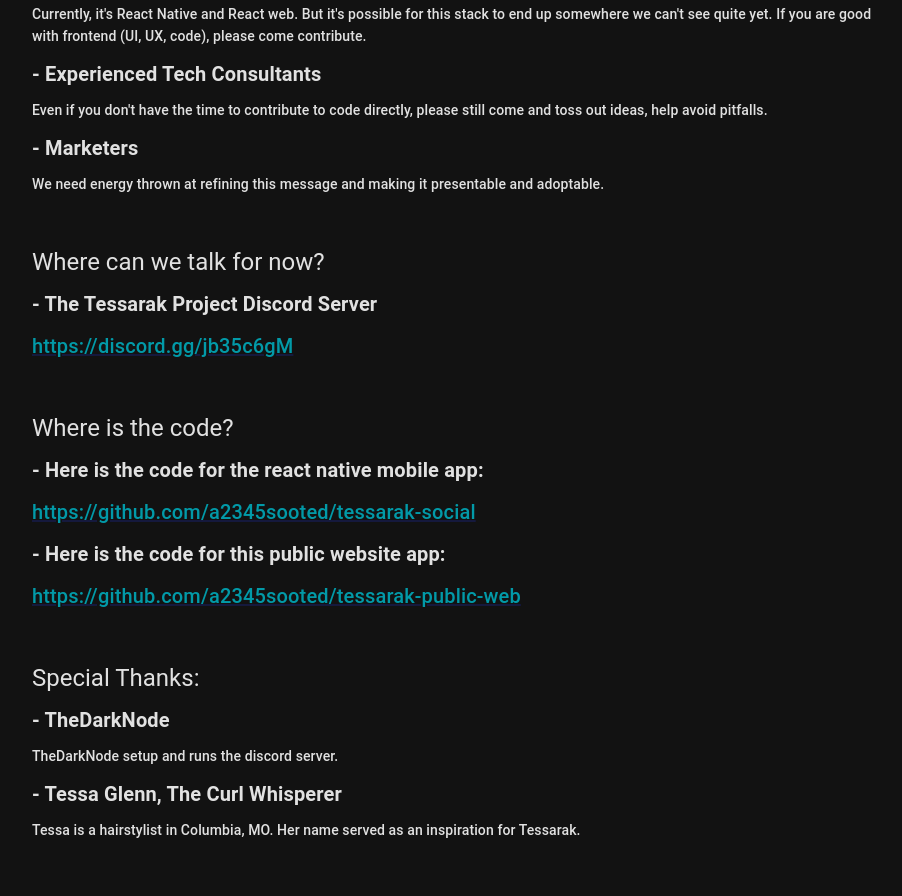
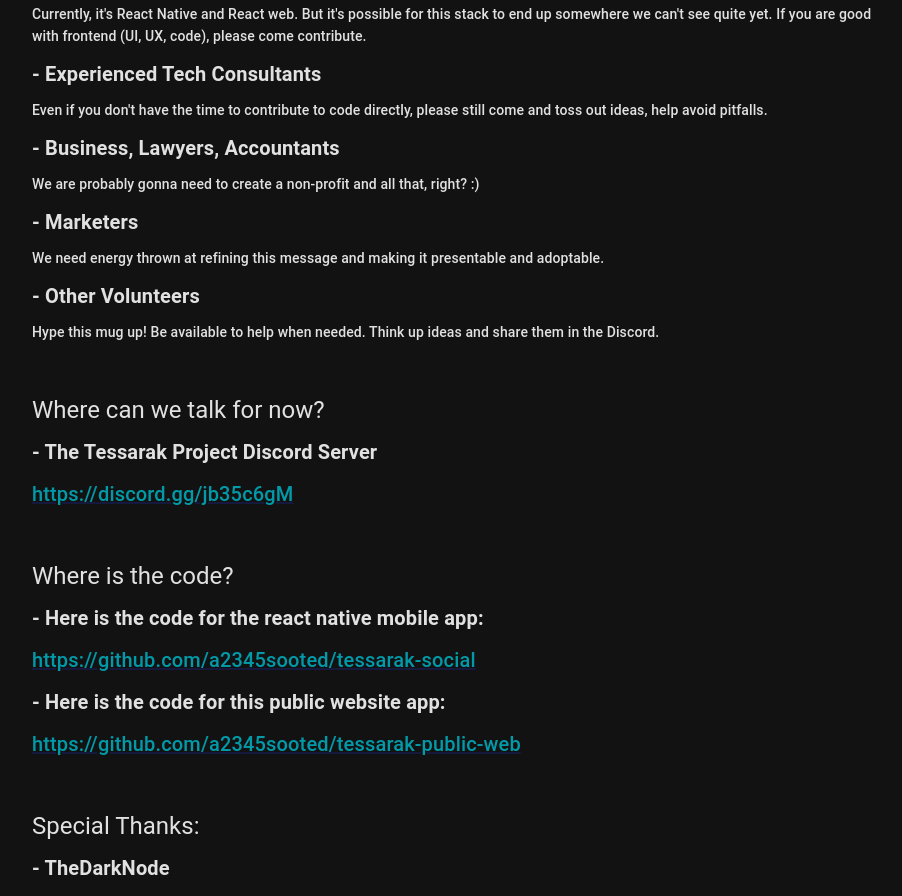
Before and after one commit to a2345sooted/tessarak-public-web, a React (Create React App) app: page / in a window 1280 px wide. Shown: the part 860-1756 px from the top of the page, without its empty margins (182-1084 px from the left). Built offline with nearby package versions, Linux system fonts and the light colour scheme.

Commit message:
added content

```diff
--- a/src/App.tsx
+++ b/src/App.tsx
@@ -86,10 +86,22 @@
                     <Typography variant="subtitle2" sx={styles.needText}>Even if you don't have the time to contribute to code directly, please still come and toss out ideas, help avoid pitfalls.</Typography>
                 </Box>
                 <Box sx={{marginTop: '10px'}}>
+                    <Typography variant="h6" sx={styles.needTitle}>- Business, Lawyers, Accountants</Typography>
+                </Box>
+                <Box sx={{marginTop: '10px'}}>
+                    <Typography variant="subtitle2" sx={styles.needText}>We are probably gonna need to create a non-profit and all that, right? :)</Typography>
+                </Box>
+                <Box sx={{marginTop: '10px'}}>
                     <Typography variant="h6" sx={styles.needTitle}>- Marketers</Typography>
                 </Box>
                 <Box sx={{marginTop: '10px'}}>
                     <Typography variant="subtitle2" sx={styles.needText}>We need energy thrown at refining this message and making it presentable and adoptable.</Typography>
+                </Box>
+                <Box sx={{marginTop: '10px'}}>
+                    <Typography variant="h6" sx={styles.needTitle}>- Other Volunteers</Typography>
+                </Box>
+                <Box sx={{marginTop: '10px'}}>
+                    <Typography variant="subtitle2" sx={styles.needText}>Hype this mug up!  Be available to help when needed.  Think up ideas and share them in the Discord.</Typography>
                 </Box>
                 <Box sx={{marginTop: '50px'}}>
                     <Typography variant="h5" sx={styles.subHeader}>Where can we talk for now?</Typography>
```
